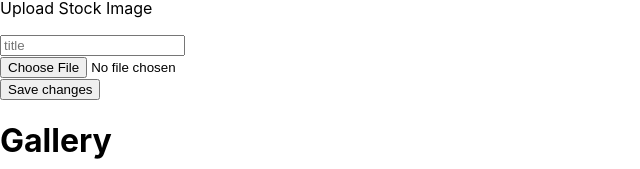
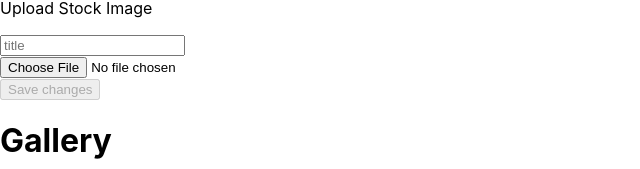
Before and after one commit to CSTKajesz/My_Reacts, a React (Create React App) app in the folder First_Bootstrap/: page / in a window 1280 px wide. Both pictures are taken after typing "Sample" into the empty fields and a click on the button "+Add". Shown: the part 206-375 px from the top of the page, without its empty margins (0-640 px from the left). Built offline with nearby package versions, Linux system fonts and the light colour scheme; the HTML template or start-up script is replaced by a standard one.

Commit message:
useMemo hook

```diff
--- a/First_Bootstrap/src/App.js
+++ b/First_Bootstrap/src/App.js
@@ -32,6 +32,10 @@ function App() {
   const handleOnSubmit = (e) => {
     e.preventDefault()
     setItems([inputs.path, ...items])
+    //kiürítjük az input mezőket
+    setInputs({ title: null, file: null, path: null })
+    // becsukjuk a képhozzáadó menüt
+    collapse(false)
   }
 
   useEffect(() => {
@@ -49,6 +53,7 @@ function App() {
         <button className="btn btn-success float-end" onClick={toggle}>{isCollapsed ? 'Close' : '+Add'}</button>
         <div className="clearfix mb-4"></div>
         <UploadForm
+          inputs={inputs} //kell propsnak a useMemo-hoz
           isVisible={isCollapsed}
           onChange={handleOnChange}
           onSubmit={handleOnSubmit}
--- a/First_Bootstrap/src/components/UploadForm.js
+++ b/First_Bootstrap/src/components/UploadForm.js
@@ -1,10 +1,31 @@
-const UploadForm = ({ isVisible, onChange, onSubmit }) => {
+import { useMemo } from "react"
+
+const Preview = ({ path }) => {
+  return (
+    path && <div
+      className="rounded p-1 m-5"
+      style={{
+        width: "30%",
+        height: "300px",
+        backgroundImage: `url(${path}`,
+        backgroundSize: "cover",
+      }}
+    ></div>
+  );
+};
+
+const UploadForm = ({ inputs, isVisible, onChange, onSubmit }) => {
+  const isDisabled = useMemo(() => {
+    return !!Object.values(inputs).some(input => !input)
+  }, [inputs])
+
   return (
     isVisible && <>
       <p className="display-6 text-center mb-3">Upload Stock Image</p>
       <div className="mb-5 d-flex align-items-center justify-content-center">
         {/* // a form nyitó tagjéhez kell az onSubmitot tenni */}
         <form className="mb-2" style={{ textAlign: "left" }} onSubmit={onSubmit}>
+          <Preview {...inputs} />
           <div className="mb-3">
             <input
               type="text"
@@ -27,6 +48,7 @@ const UploadForm = ({ isVisible, onChange, onSubmit }) => {
             // a button-nak submitnek kell lennie!!!
             type="submit"
             className="btn btn-success float-end"
+            disabled={isDisabled} // useMomo-hoz kell
           >
             Save changes
           </button>
```
